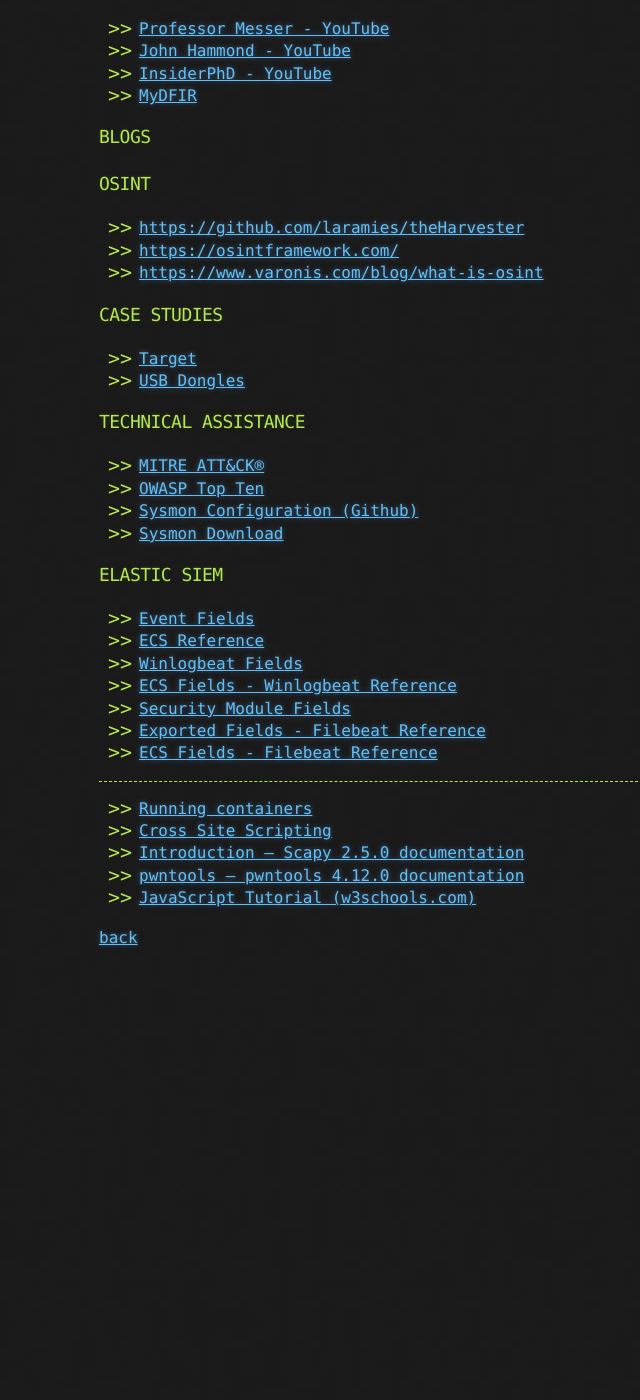
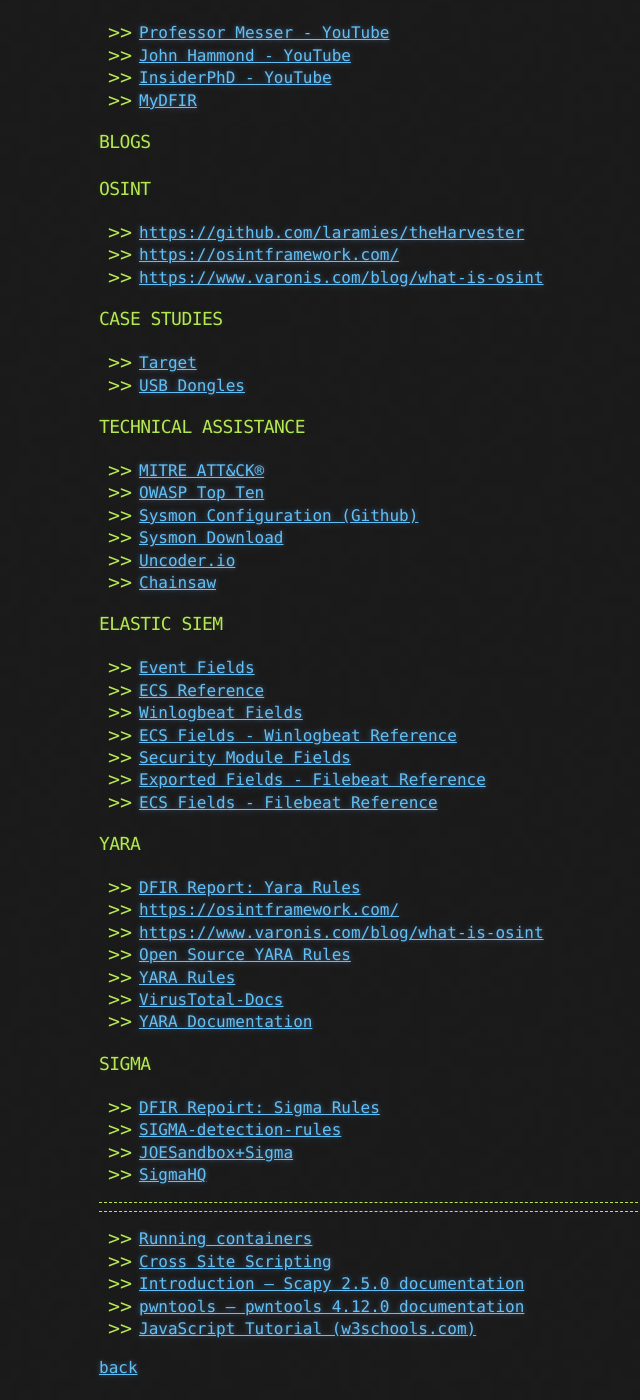
Before and after one commit to CyberCasquatch/cybercasquatch.github.io, a Jekyll site: the page built from Resources-page.md, in a window 1280 px wide and 1400 px high, scrolled down 408 px. Shown: the whole window, without its empty margins (41-681 px from the left). Built offline with Jekyll 4.4.1, drawn with Linux system fonts in a browser that asks for light colours; the repository's description, which GitHub fills in, is left out; before the commit the page ends 1378 px from its top, so only the background shows below that.

Commit message:
Update Resources-page.md

```diff
--- a/Resources-page.md
+++ b/Resources-page.md
@@ -11,7 +11,8 @@
 
 ### GENERAL
 * [Security Certification Roadmap - Paul Jerimy Media](https://pauljerimy.com/security-certification-roadmap/)
-
+* [DFIR Report](https://thedfirreport.com/)
+*
 ### YOUTUBE
 * [Professor Messer - YouTube](https://www.youtube.com/@professormesser)
 *	[John Hammond - YouTube](https://www.youtube.com/channel/UCVeW9qkBjo3zosnqUbG7CFw)
@@ -34,6 +35,8 @@
 *	[OWASP Top Ten](https://owasp.org/www-project-top-ten/)
 *	[Sysmon Configuration (Github)](https://github.com/olafhartong/sysmon-modular/blob/master/sysmonconfig.xml)
 *	[Sysmon Download](https://learn.microsoft.com/en-us/sysinternals/downloads/sysmon)
+* [Uncoder.io](https://uncoder.io/)
+* [Chainsaw](https://github.com/WithSecureLabs/chainsaw)
 
 ### ELASTIC SIEM
 * [Event Fields](https://www.elastic.co/guide/en/ecs/current/ecs-event.html#field-event-code)
@@ -43,6 +46,23 @@
 * [Security Module Fields](https://www.elastic.co/guide/en/beats/winlogbeat/master/exported-fields-security.html)
 * [Exported Fields - Filebeat Reference](https://www.elastic.co/guide/en/beats/filebeat/current/exported-fields.html)
 * [ECS Fields - Filebeat Reference](https://www.elastic.co/guide/en/beats/filebeat/current/exported-fields-ecs.html)
+
+### YARA
+*	[DFIR Report: Yara Rules](https://github.com/The-DFIR-Report/Yara-Rules)
+*	[https://osintframework.com/](https://github.com/lockfale/osint-framework)
+*	[https://www.varonis.com/blog/what-is-osint](https://www.varonis.com/blog/what-is-osint)
+*	[Open Source YARA Rules](https://github.com/mikesxrs/Open-Source-YARA-rules/tree/master)
+*	[YARA Rules](https://github.com/Yara-Rules/rules/tree/master/malware)
+*	[VirusTotal-Docs](https://virustotal.github.io/yara/)
+*	[YARA Documentation](https://yara.readthedocs.io/en/latest/)
+
+### SIGMA
+* [DFIR Repoirt: Sigma Rules](https://github.com/The-DFIR-Report/Sigma-Rules)
+* [SIGMA-detection-rules](https://github.com/mdecrevoisier/SIGMA-detection-rules)
+* [JOESandbox+Sigma](https://github.com/joesecurity/sigma-rules)
+* [SigmaHQ](https://github.com/SigmaHQ/sigma/tree/master/rules)
+
+------------------------------------------------------------------------------
 
 ***
 * [Running containers](https://docs.pwntools.com/en/stable/)
```
